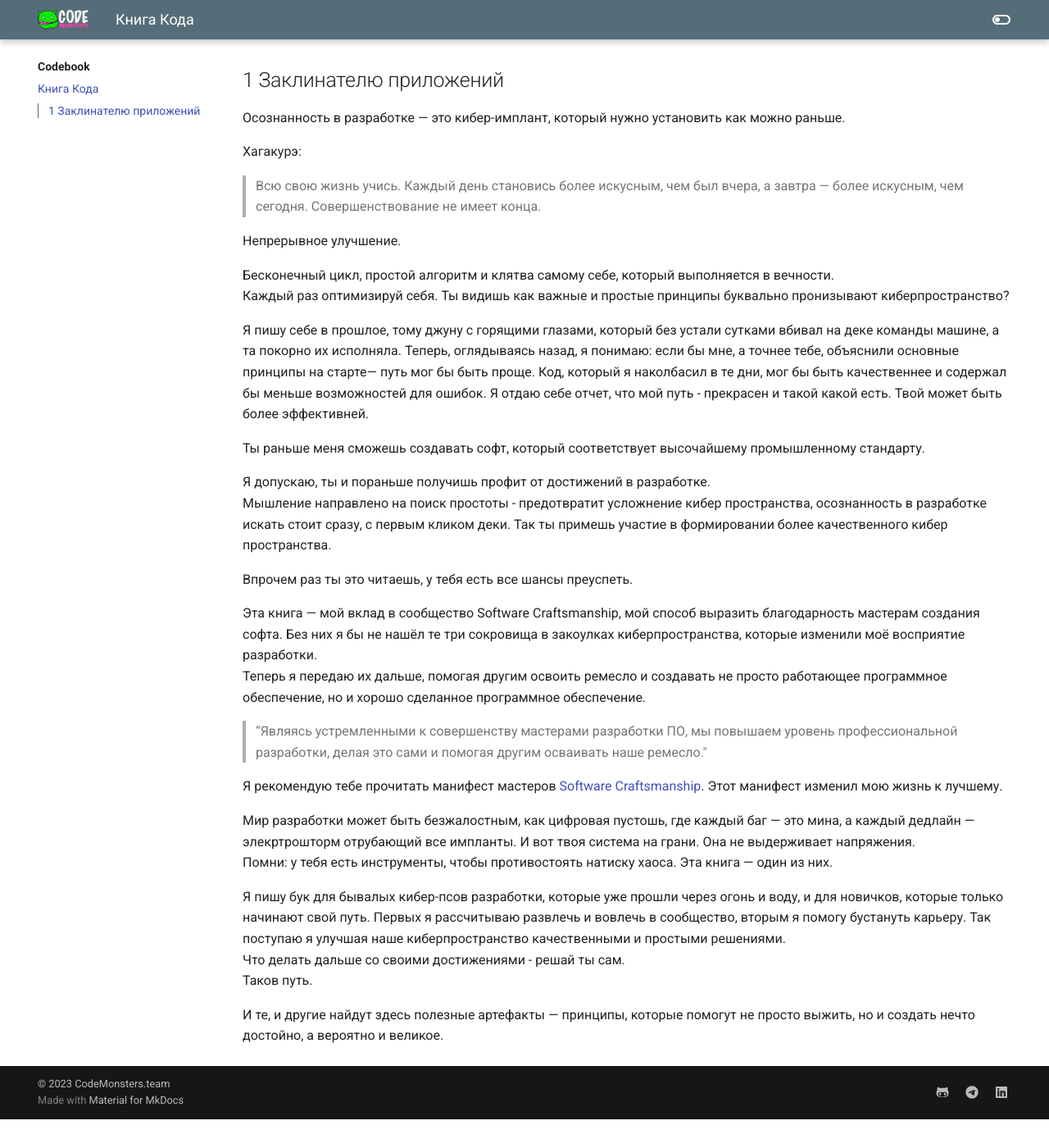
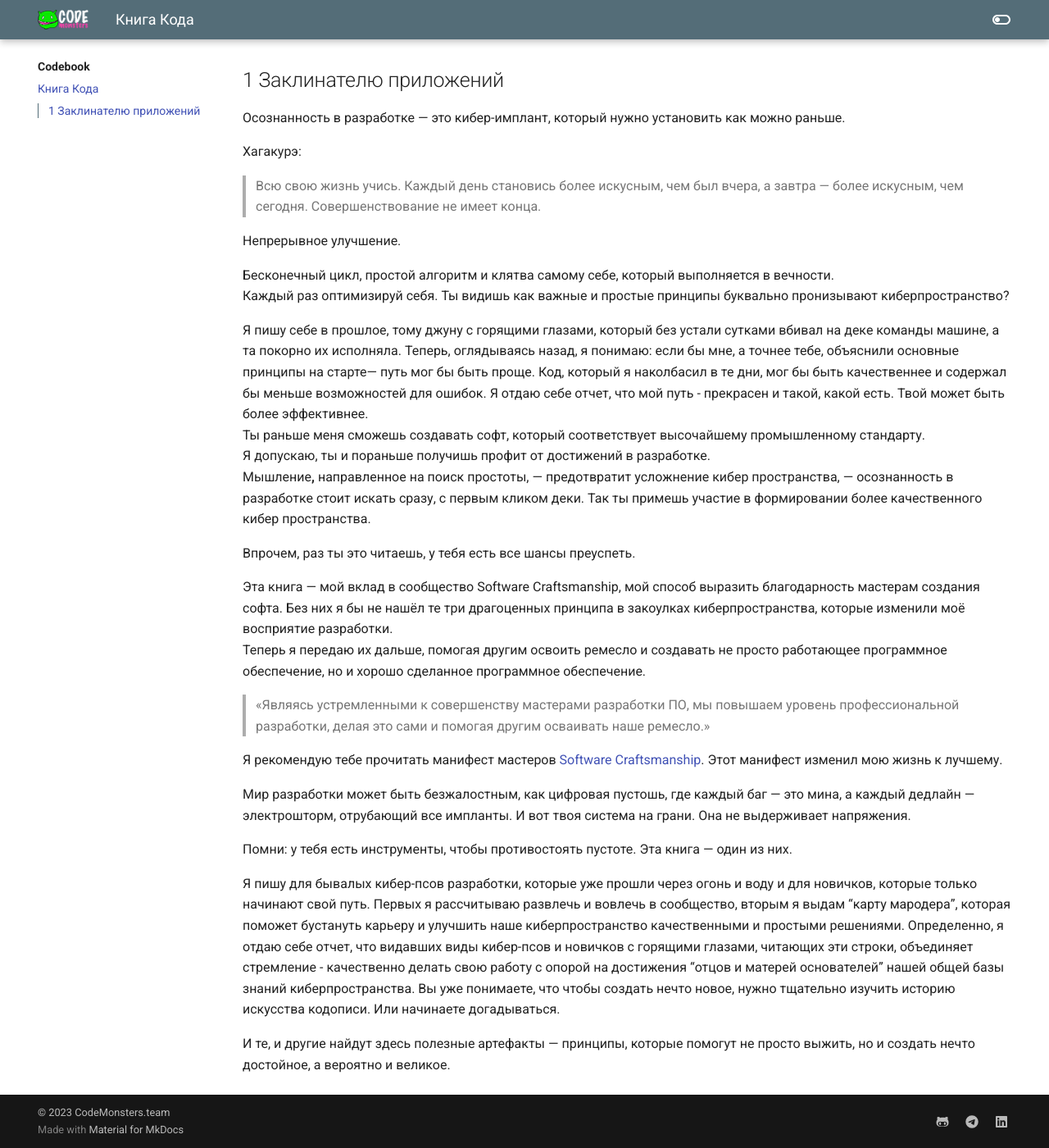
Before and after one commit to codemonstersteam/web-book, an MkDocs documentation site: the page built from docs/codebook/1-codegen-machine.md, in a window 1280 px wide and 1400 px high, scrolled down 148 px. Shown: the whole window at 82% size. Built offline with MkDocs 1.6.1 and Material for MkDocs 9.7.7, drawn with Linux system fonts in a browser that asks for light colours; before the commit the page ends 1513 px from its top, so only the background shows below that.

Commit message:
Добавлена вычитка для машины генерации кода

```diff
--- a/docs/codebook/1-codegen-machine.md
+++ b/docs/codebook/1-codegen-machine.md
@@ -6,44 +6,35 @@ group: https://t.me/codemonsterslogs
 
 ## 1 Заклинателю приложений
 
-
 Осознанность в разработке — это кибер-имплант, который нужно установить как можно раньше.
 
 Хагакурэ:
 
->Всю свою жизнь учись. Каждый день становись более искусным, чем был вчера, а завтра — более искусным, чем сегодня. Совершенствование не имеет конца.
+> Всю свою жизнь учись. Каждый день становись более искусным, чем был вчера, а завтра — более искусным, чем сегодня. Совершенствование не имеет конца.
 
 Непрерывное улучшение.
 
 Бесконечный цикл, простой алгоритм и клятва самому себе, который выполняется в вечности.
 Каждый раз оптимизируй себя. Ты видишь как важные и простые принципы буквально пронизывают киберпространство?
 
-Я пишу себе в прошлое, тому джуну с горящими глазами, который без устали сутками вбивал на деке команды машине, а та покорно их исполняла. Теперь, оглядываясь назад, я понимаю: если бы мне, а точнее тебе, объяснили основные принципы на старте— путь мог бы быть проще. Код, который я наколбасил в те дни, мог бы быть качественнее и содержал бы меньше возможностей для ошибок. Я отдаю себе отчет, что мой путь - прекрасен и такой какой есть. Твой может быть более эффективней.
+Я пишу себе в прошлое, тому джуну с горящими глазами, который без устали сутками вбивал на деке команды машине, а та покорно их исполняла. Теперь, оглядываясь назад, я понимаю: если бы мне, а точнее тебе, объяснили основные принципы на старте— путь мог бы быть проще. Код, который я наколбасил в те дни, мог бы быть качественнее и содержал бы меньше возможностей для ошибок. Я отдаю себе отчет, что мой путь - прекрасен и такой,  какой есть. Твой может быть более эффективнее.
+Ты раньше меня сможешь создавать софт, который соответствует высочайшему промышленному стандарту.
+Я допускаю, ты и пораньше получишь профит от достижений в разработке.
+Мышление**,** направленное на поиск простоты, — предотвратит усложнение кибер пространства, — осознанность в разработке стоит искать сразу, с первым кликом деки. Так ты примешь участие в формировании более качественного кибер пространства.
 
-Ты раньше меня сможешь создавать софт, который соответствует высочайшему промышленному стандарту.
+Впрочем, раз ты это читаешь, у тебя есть все шансы преуспеть.
 
-Я допускаю, ты и пораньше получишь профит от достижений в разработке.
-Мышление направлено на поиск простоты - предотвратит усложнение кибер пространства, осознанность в разработке искать стоит сразу, с первым кликом деки. Так ты примешь участие в формировании более качественного кибер пространства.
-
-Впрочем раз ты это читаешь, у тебя есть все шансы преуспеть.
-
-Эта книга — мой вклад в сообщество Software Craftsmanship, мой способ выразить благодарность мастерам создания софта. Без них я бы не нашёл те три сокровища в закоулках киберпространства, которые изменили моё восприятие разработки.
+Эта книга — мой вклад в сообщество Software Craftsmanship, мой способ выразить благодарность мастерам создания софта. Без них я бы не нашёл те три драгоценных принципа в закоулках киберпространства, которые изменили моё восприятие разработки.
 Теперь я передаю их дальше, помогая другим освоить ремесло и создавать не просто работающее программное обеспечение, но и хорошо сделанное программное обеспечение.
 
-
->“Являясь устремленными к совершенству мастерами разработки ПО,
-> мы повышаем уровень профессиональной разработки,
-> делая это сами и помогая другим осваивать наше ремесло."
+> «Являясь устремленными к совершенству мастерами разработки ПО, мы повышаем уровень профессиональной разработки, делая это сами и помогая другим осваивать наше ремесло.»
 
 Я рекомендую тебе прочитать манифест мастеров [Software Craftsmanship](https://manifesto.softwarecraftsmanship.org/#/en). Этот манифест изменил мою жизнь к лучшему.
 
-Мир разработки может быть безжалостным, как цифровая пустошь, где каждый баг — это мина, а каждый дедлайн — элекртрошторм отрубающий все импланты. И вот твоя система на грани. Она не выдерживает напряжения.
-Помни: у тебя есть инструменты, чтобы противостоять натиску хаоса. Эта книга — один из них.
+Мир разработки может быть безжалостным, как цифровая пустошь, где каждый баг — это мина, а каждый дедлайн — электрошторм, отрубающий все импланты. И вот твоя система на грани. Она не выдерживает напряжения.
 
-Я пишу бук для бывалых кибер-псов разработки, которые уже прошли через огонь и воду, и для новичков, которые только начинают свой путь.
-Первых я рассчитываю развлечь и вовлечь в сообщество, вторым я помогу бустануть карьеру.
-Так поступаю я улучшая наше киберпространство качественными и простыми решениями.
-Что делать дальше со своими достижениями - решай ты сам.
-Таков путь.
+Помни: у тебя есть инструменты, чтобы противостоять пустоте. Эта книга — один из них.
 
-И те, и другие найдут здесь полезные артефакты — принципы, которые помогут не просто выжить, но и создать нечто достойно, а вероятно и великое.
+Я пишу для бывалых кибер-псов разработки, которые уже прошли через огонь и воду и для новичков, которые только начинают свой путь. Первых я рассчитываю развлечь и вовлечь в сообщество, вторым я выдам “карту мародера”, которая поможет бустануть карьеру и улучшить наше киберпространство качественными и простыми решениями. Определенно, я отдаю себе отчет, что видавших виды кибер-псов и новичков с горящими глазами, читающих эти строки, объединяет стремление - качественно делать свою работу с опорой на достижения “отцов и матерей основателей” нашей общей базы знаний киберпространства. Вы уже понимаете, что чтобы создать нечто новое, нужно тщательно изучить историю искусства кодописи. Или начинаете догадываться.
+
+И те, и другие найдут здесь полезные артефакты — принципы, которые помогут не просто выжить, но и создать нечто достойное, а вероятно и великое.
```
